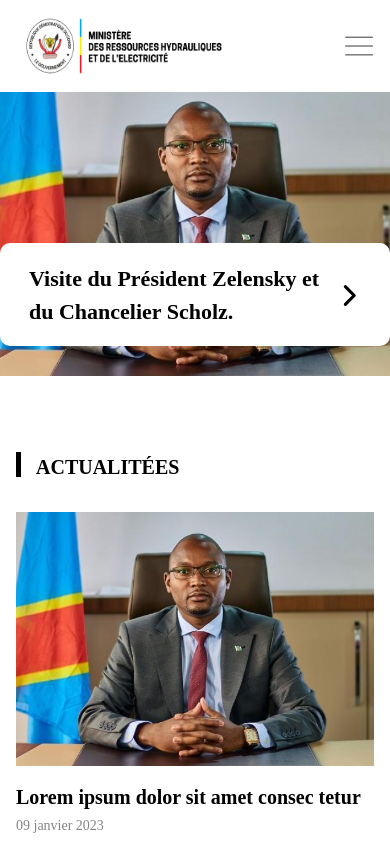
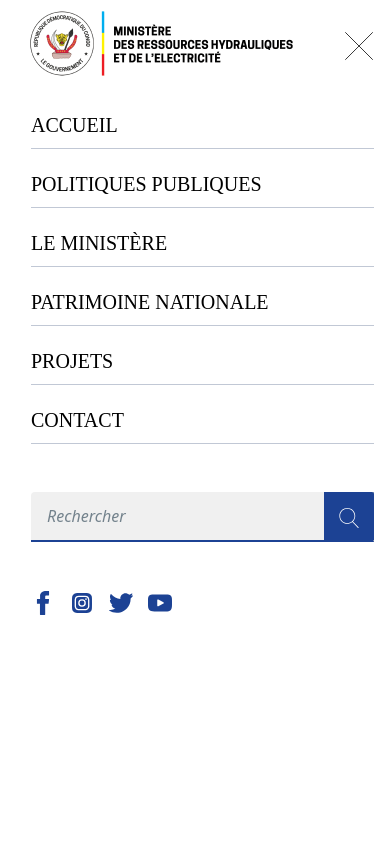
Before and after one commit to JoeMayinzi/Mrhe-v2, a plain HTML site: page homepage.html in a window 390 px wide. Both pictures are taken after a click on the link 359 px from the left and 43 px from the top of the page. Shown: the top 844 px of the page. Drawn offline with Linux system fonts and the light colour scheme; a web font is replaced by a local one.

Commit message:
fix overflow

```diff
--- a/css/main.css
+++ b/css/main.css
@@ -5,13 +5,12 @@
 
 body {
   height: 100vh;
-  overflow-y: hidden;
 }
 
 /* The side navigation menu */
 .sidenav {
   height: 100%;
-  width: 100%;
+  width: 50%;
   position: fixed;
   z-index: 1;
   top: 0;
--- a/css/media.css
+++ b/css/media.css
@@ -3,6 +3,11 @@
 /*
   Mobile
 */
+@media (min-width: 300px) and (max-width: 576px) {
+  .sidenav {
+    width: 100% !important;
+  }
+}
 
 @media (min-width: 300px) and (max-width: 768px) {
   section {
--- a/js/main.js
+++ b/js/main.js
@@ -12,9 +12,11 @@ newsletterButton.addEventListener("click", (Event) => {
 function openNav() {
   document.getElementById("mySidenav").style.width = 100 + "%";
   console.log(document.body);
+  document.body.style.overflowY = "hidden";
 }
 
 /* Set the width of the side navigation to 0 and the left margin of the page content to 0 */
 function closeNav() {
   document.getElementById("mySidenav").style.width = "0";
+  document.body.style.overflowY = "visible";
 }
```
Also changed, not shown: homepage.html (+0 -1 lines).
